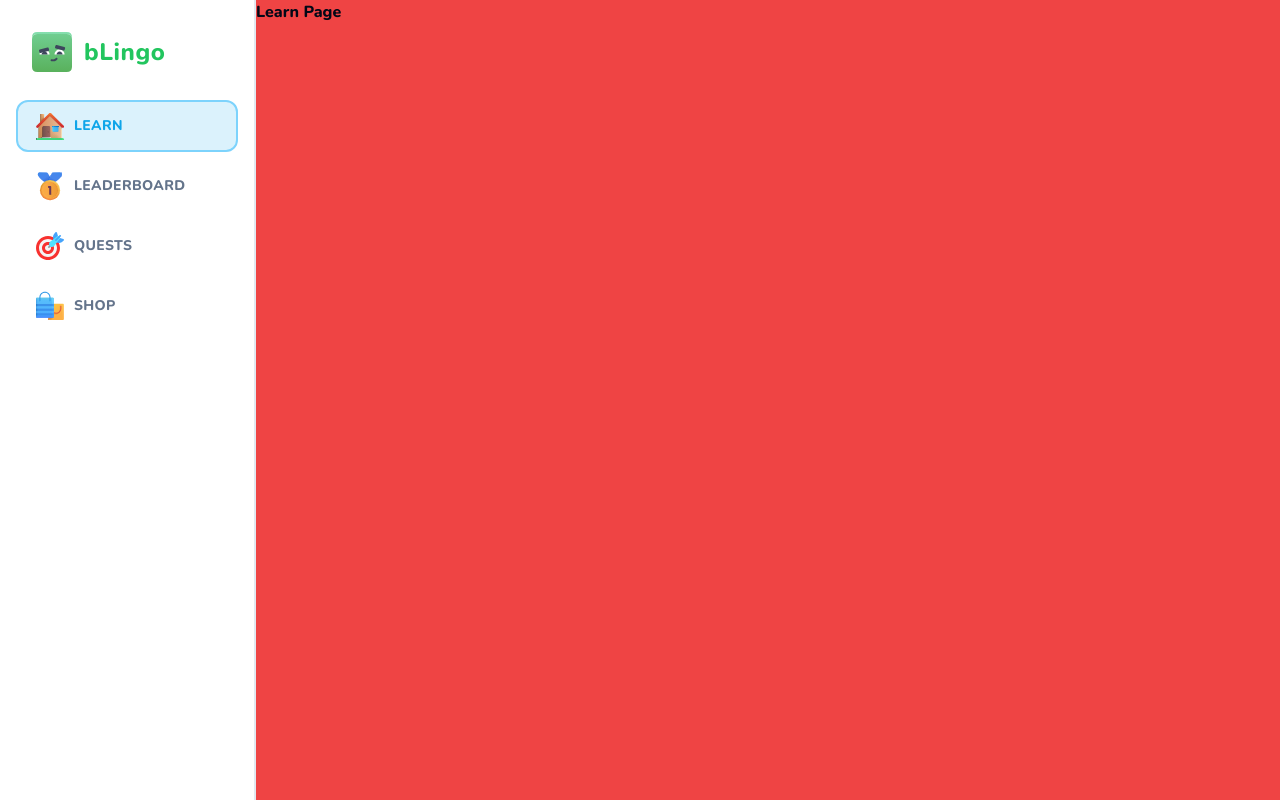
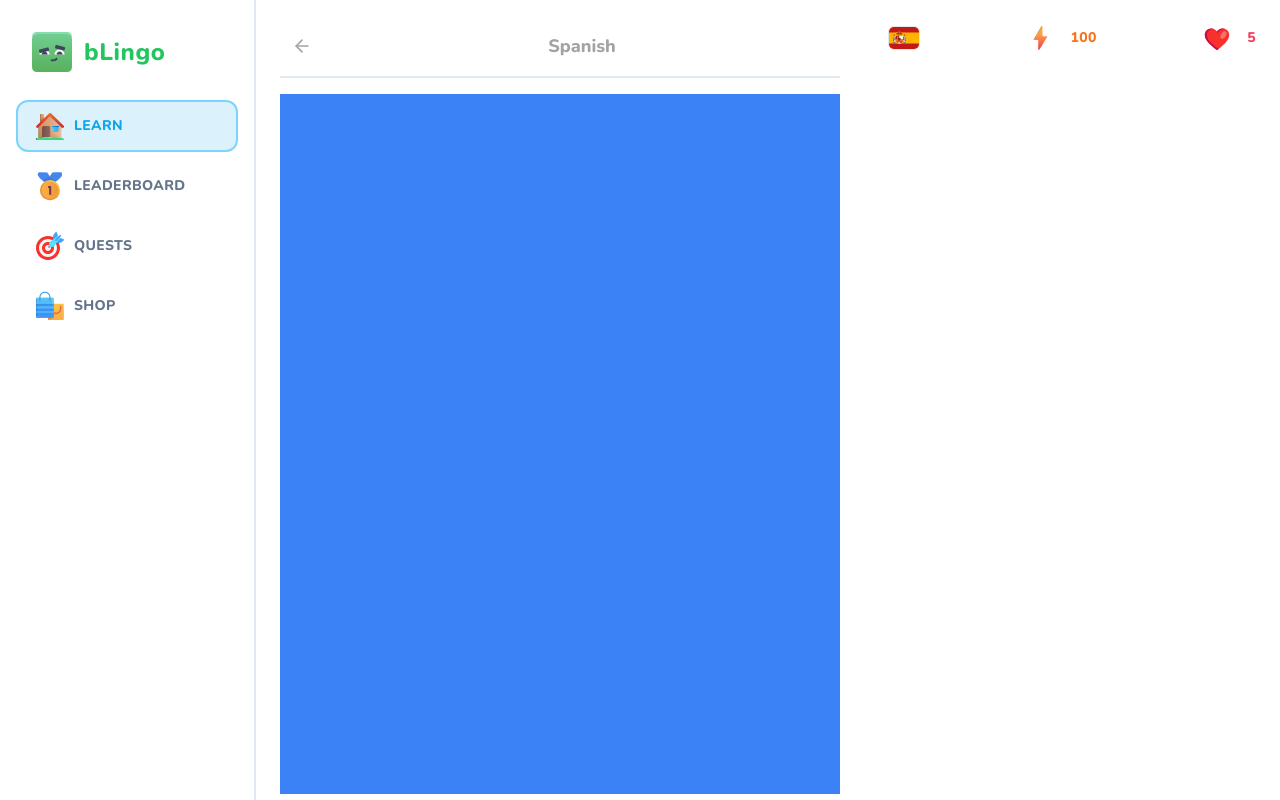
Before and after one commit to hr-shuvo/blingo, a Next.js app: page /learn in a window 1280 px wide. Shown: the top 800 px of the page. Built offline with nearby package versions, Linux system fonts and the light colour scheme.

Commit message:
learn page wrapper

```diff
--- a/app/(main)/layout.tsx
+++ b/app/(main)/layout.tsx
@@ -13,7 +13,7 @@
             <MobileHeader/>
             <Sidebar className='hidden lg:flex'/>
             <main className='lg:pl-[256px] h-full pt-[50px] lg:pt-0'>
-                <div className='bg-red-500 h-full'>
+                <div className='h-full max-w-[1056px] mx-auto pt-6 '>
                     {children}
                 </div>
 
--- /dev/null
+++ b/app/(main)/learn/header.tsx
@@ -0,0 +1,25 @@
+import React from "react";
+import Link from "next/link";
+import {Button} from "@/components/ui/button";
+import {ArrowLeft} from "lucide-react";
+
+type Props = {
+    title: React.ReactNode
+};
+export const Header = ({title}: Props) => {
+    return (
+        <div className='sticky top-0 bg-white pb-3 lg:pt-[28px] lg:mt-[-28px] flex items-center
+        justify-between border-b-2 mb-5 text-neutral-400 lg:50'>
+            <Link href='/courses'>
+                <Button variant='ghost' size='sm'>
+                    <ArrowLeft className='h-5 w-5 stroke-2 text-neutral-400'/>
+                </Button>
+            </Link>
+
+            <h1 className='font-bold text-lg'>{title}</h1>
+
+            <div/>
+        </div>
+    )
+
+}
--- a/app/(main)/learn/page.tsx
+++ b/app/(main)/learn/page.tsx
@@ -1,11 +1,37 @@
+import {StickyWrapper} from "@/components/sticky-wrapper";
+import {FeedWrapper} from "@/components/feed-wrapper";
+import {Header} from "@/app/(main)/learn/header";
+import {UserProgress} from "@/components/user-progress";
 
 
-const LearnPage = () =>{
+const LearnPage = () => {
     return (
-        <div>
-            Learn Page
+        <div className='flex flex-row-reverse gap-[48px] px-6'>
+            <StickyWrapper>
+                <UserProgress activeCourse={{title:'Spanish', imageSrc: '/es.svg'}} hearts={5}
+                              points={100} hasActiveSubscription={false}>
+                </UserProgress>
+            </StickyWrapper>
+            <FeedWrapper>
+                <Header title='Spanish'/>
+                <div className='space-y-4'>
+                    <div className='h-[700px] bg-blue-500 w-full'/>
+                    <div className='h-[700px] bg-blue-500 w-full'/>
+                    <div className='h-[700px] bg-blue-500 w-full'/>
+                    <div className='h-[700px] bg-blue-500 w-full'/>
+                    <div className='h-[700px] bg-blue-500 w-full'/>
+                    <div className='h-[700px] bg-blue-500 w-full'/>
+                    <div className='h-[700px] bg-blue-500 w-full'/>
+                    <div className='h-[700px] bg-blue-500 w-full'/>
+                    <div className='h-[700px] bg-blue-500 w-full'/>
+                    <div className='h-[700px] bg-blue-500 w-full'/>
+                    <div className='h-[700px] bg-blue-500 w-full'/>
+                    <div className='h-[700px] bg-blue-500 w-full'/>
+
+                </div>
+            </FeedWrapper>
         </div>
-    )
-}
+    );
+};
 
 export default LearnPage;
--- /dev/null
+++ b/components/feed-wrapper.tsx
@@ -0,0 +1,16 @@
+import React from "react";
+
+
+type Props = {
+    children: React.ReactNode
+};
+export const FeedWrapper =({children}:Props) =>{
+
+    return (
+        <div className='flex-1 relative top-0 pb-0'>
+            {children}
+
+        </div>
+    )
+
+}
--- /dev/null
+++ b/components/sticky-wrapper.tsx
@@ -0,0 +1,18 @@
+import React from "react";
+
+
+type Props = {
+    children: React.ReactNode
+};
+export const StickyWrapper =({children}:Props) =>{
+
+    return (
+        <div className='hidden lg:block w-[368px] sticky self-end bottom-6'>
+            <div className='min-h-[calc(100vh-48px)] sticky top-6 flex flex-col gap-y-4'>
+                {children}
+            </div>
+
+        </div>
+    )
+
+}
--- /dev/null
+++ b/components/user-progress.tsx
@@ -0,0 +1,54 @@
+import Link from "next/link";
+import {Button} from "@/components/ui/button";
+import Image from "next/image";
+import {InfinityIcon} from "lucide-react";
+
+
+type Props = {
+    activeCourse: { imageSrc: string; title: string };
+    hearts: number;
+    points: number;
+    hasActiveSubscription: boolean;
+};
+export const UserProgress = ({activeCourse, points, hearts, hasActiveSubscription}: Props) => {
+    return (
+        <div className='flex items-center justify-between gap-x-2 w-full'>
+            <Link href='/courses'>
+                <Button variant='ghost'>
+                    <Image
+                        src={activeCourse.imageSrc}
+                        alt={activeCourse.title}
+                        className='rounded-md border'
+                        width={32}
+                        height={32}
+                    />
+                </Button>
+            </Link>
+            <Link href='/shop'>
+                <Button variant='ghost' className='text-orange-500'>
+                    <Image
+                        src='/points.svg'
+                        alt='points'
+                        className='mr-2'
+                        width={28}
+                        height={28}
+                    />
+                    {points}
+                </Button>
+            </Link>
+            <Link href='/shop'>
+                <Button variant='ghost' className='text-rose-500'>
+                    <Image
+                        src='/heart.svg'
+                        alt='hearts'
+                        className='mr-2'
+                        width={28}
+                        height={28}
+                    />
+                    {hasActiveSubscription ? <InfinityIcon/> : hearts}
+                </Button>
+            </Link>
+        </div>
+    )
+
+}
```
